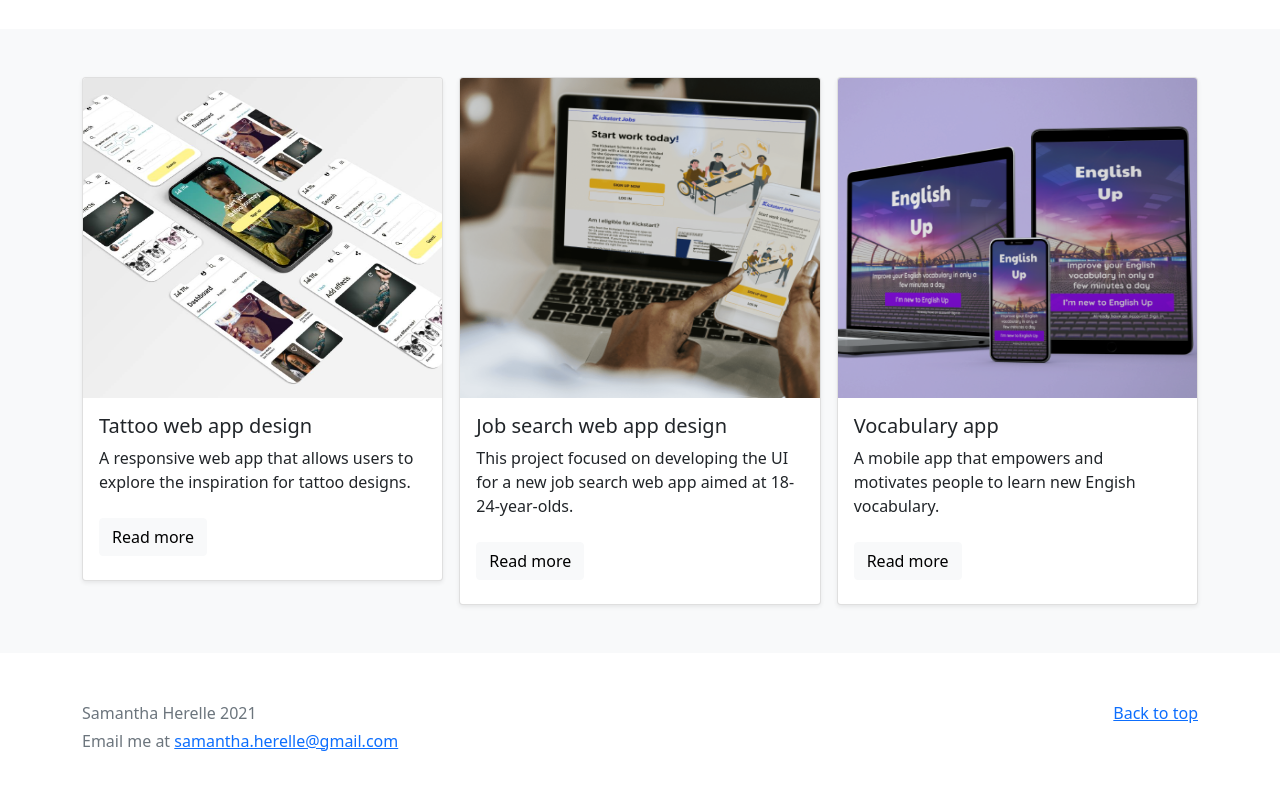
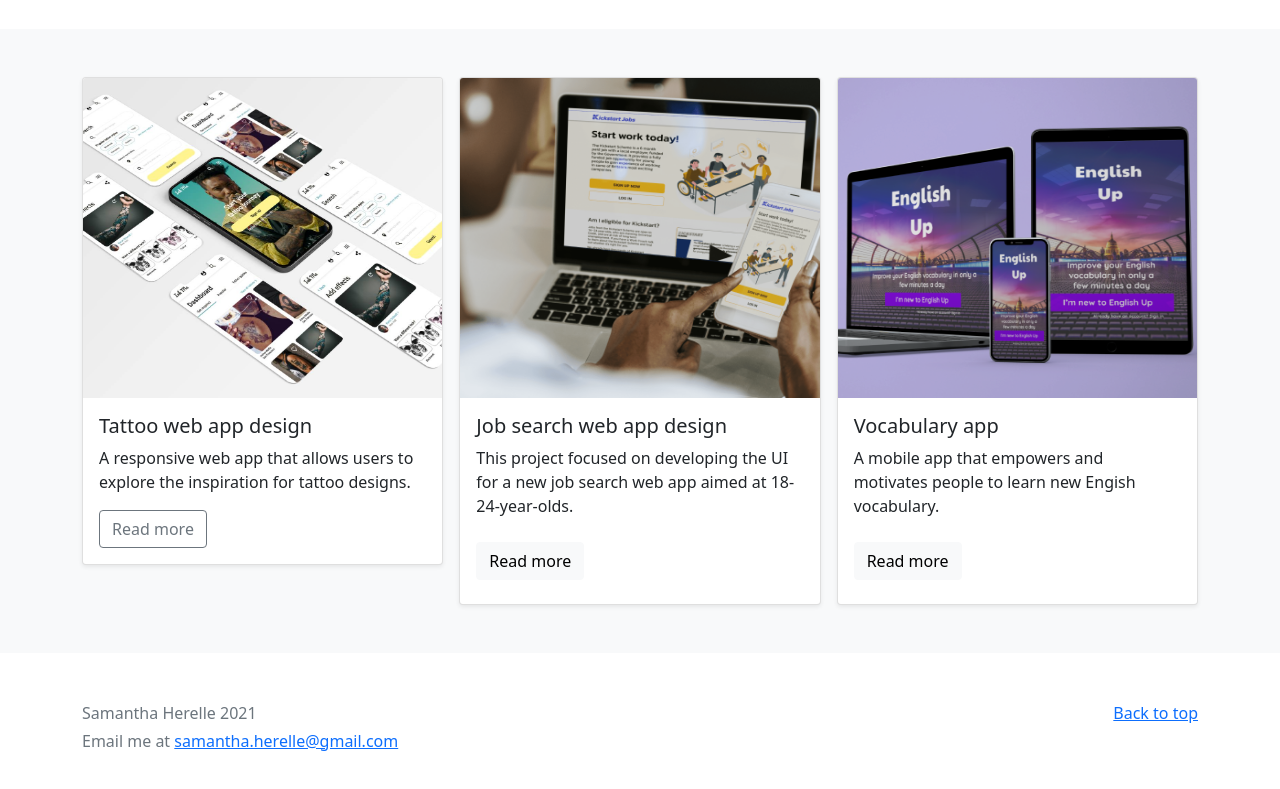
Before and after one commit to SamanthaHerelle/samanthaherelle.github.io, a plain HTML site: page index.html in a window 1280 px wide. Shown: the part 517-1306 px from the top of the page. Drawn offline with Linux system fonts and the light colour scheme.

Commit message:
Update index.html

```diff
--- a/index.html
+++ b/index.html
@@ -114,7 +114,7 @@
               <p class="card-text">A responsive web app that allows users to explore the inspiration for tattoo designs.</p>
               <div class="d-flex justify-content-between align-items-center">
                 <div class="btn-group">
-                  <a href="https://www.behance.net/gallery/116357457/Ink-Me-Responsive-web-design" target="_blank" <button type="button" class="btn btn-light my-2">Read more</button></a>
+                  <a href="https://www.behance.net/gallery/116357457/Ink-Me-Responsive-web-design" target="_blank" <button type="button" class="btn btn-outline-secondary">Read more</button></a>
 
                 </div>
 
```
